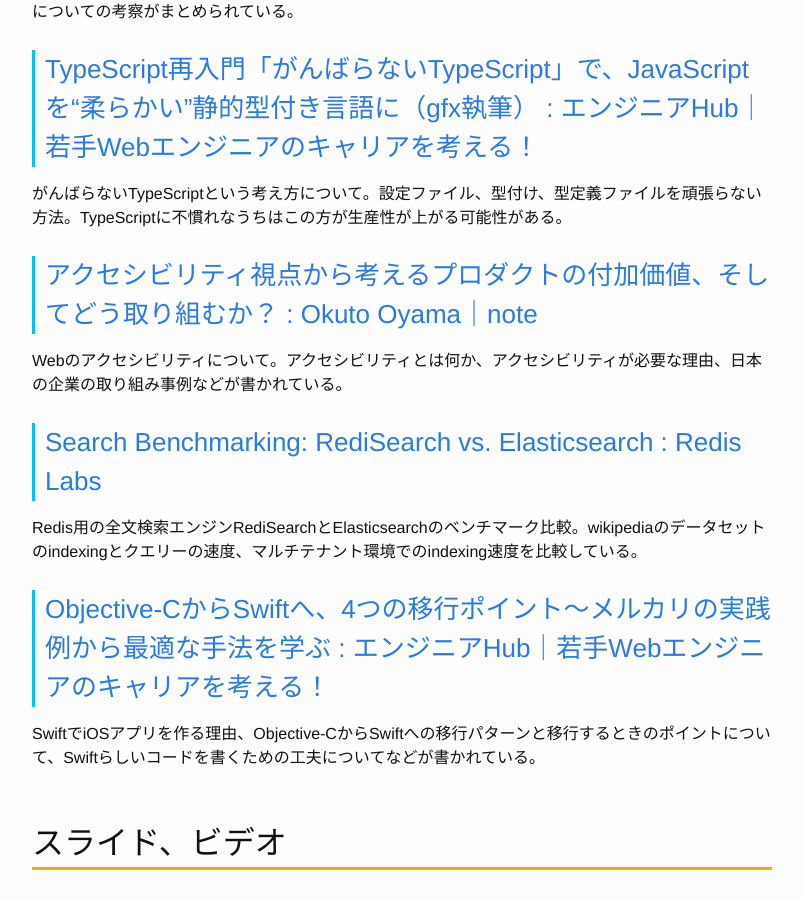
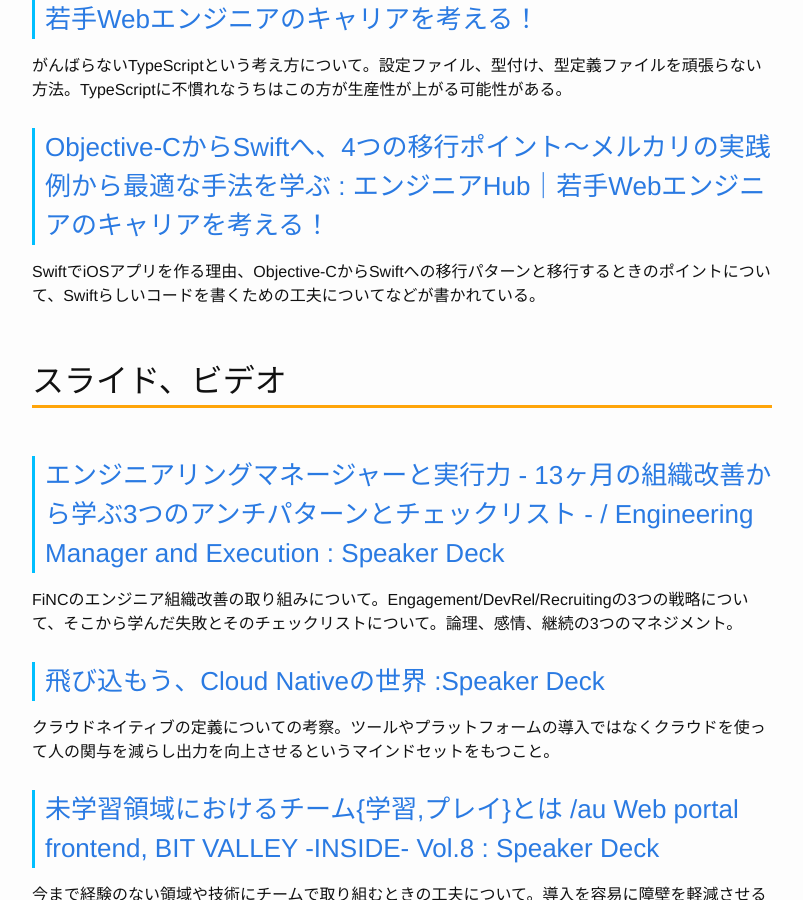
Before and after one commit to Gather-Tech/Gather-Tech.github.io, a Jekyll site: the page built from _posts/2019/2019-04-22-Gather147.md, in a window 1280 px wide and 900 px high, scrolled down 2776 px. Shown: the whole window, without its empty margins (238-1041 px from the left). Built offline with Jekyll 4.4.1, drawn with Linux system fonts in a browser that asks for light colours; comment, search, counter and statistics services are not loaded; some of the changed text lies outside the part shown.

Commit message:
Reduced articles

```diff
--- a/_posts/2019/2019-04-22-Gather147.md
+++ b/_posts/2019/2019-04-22-Gather147.md
@@ -42,10 +42,6 @@
 
 ## アーティクル
 
-### [The Good and the Bad of Google Cloud Run : A Cloud Guru](https://read.acloud.guru/the-good-and-the-bad-of-google-cloud-run-34455e673ef5)
-
-Google Cloud Runについて。Cloud Runとは何か、AWS Lambdaとの違い、よい点/悪い点などが書かれている。
-
 ### [SXG（Signed HTTP Exchanges）始めました : Yahoo! JAPAN Tech Blog](https://techblog.yahoo.co.jp/web/trial_sxg/)
 
 Signed HTTP Exchanges（SXG）について。SXGの特徴とユースケース、AMPと連携させる方法、今後の課題などがまとめられている。Web Packageのサブセット。
@@ -65,14 +61,6 @@
 ### [TypeScript再入門「がんばらないTypeScript」で、JavaScriptを“柔らかい”静的型付き言語に（gfx執筆） : エンジニアHub｜若手Webエンジニアのキャリアを考える！](https://employment.en-japan.com/engineerhub/entry/2019/04/16/103000)
 
 がんばらないTypeScriptという考え方について。設定ファイル、型付け、型定義ファイルを頑張らない方法。TypeScriptに不慣れなうちはこの方が生産性が上がる可能性がある。
-
-### [アクセシビリティ視点から考えるプロダクトの付加価値、そしてどう取り組むか？ : Okuto Oyama｜note](https://note.mu/yamanoku/n/n48a13fa93e11)
-
-Webのアクセシビリティについて。アクセシビリティとは何か、アクセシビリティが必要な理由、日本の企業の取り組み事例などが書かれている。
-
-### [Search Benchmarking: RediSearch vs. Elasticsearch : Redis Labs](https://redislabs.com/blog/search-benchmarking-redisearch-vs-elasticsearch/)
-
-Redis用の全文検索エンジンRediSearchとElasticsearchのベンチマーク比較。wikipediaのデータセットのindexingとクエリーの速度、マルチテナント環境でのindexing速度を比較している。
 
 ### [Objective-CからSwiftへ、4つの移行ポイント～メルカリの実践例から最適な手法を学ぶ : エンジニアHub｜若手Webエンジニアのキャリアを考える！](https://employment.en-japan.com/engineerhub/entry/2019/04/19/103000)
 
@@ -98,14 +86,6 @@
 
 ## ツール、ライブラリ
 
-### [VSCodium/vscodium: GitHub](https://github.com/VSCodium/vscodium)
-
-VS CodeからMicrosoft固有のトラッキングなどの機能、カスタマイズされたライセンスを除いてビルドしたもの。
-
-### [packem/packem: GitHub(https://github.com/packem/packem)
-
-JavaScriptのモジュールバンドラー。 Parcelよりも高速とのこと。プラグインの仕組みもあり。
-
 ### [vaexio/vaex: GitHub](https://github.com/vaexio/vaex)
 
 PandasライクでアウトオブコアなPythonのデータフレームライブラリ。
@@ -118,17 +98,9 @@
 
 - [date-holidays という祝日ライブラリが良い意味で狂っていた : hnwの日記](https://hnw.hatenablog.com/entry/2019/04/13/212054)
 
-### [frappe/gantt: GitHub](https://github.com/frappe/gantt)
-
-JavaScriptのガントチャートライブラリ。
-
 ### [servian/aws-auto-cleanup: GitHub](https://github.com/servian/aws-auto-cleanup)
 
 AWSのリソースをホワイトリストや期間を設定しクリーンナップできるServerless Frameworkを使ったアプリ。
-
-### [interagent/prmd: GitHub](https://github.com/interagent/prmd)
-
-JSON SchemaからAPIドキュメントを作成するツール。
 
 ### [wasmerio/python-ext-wasm: GitHub](https://github.com/wasmerio/python-ext-wasm)
 
```
